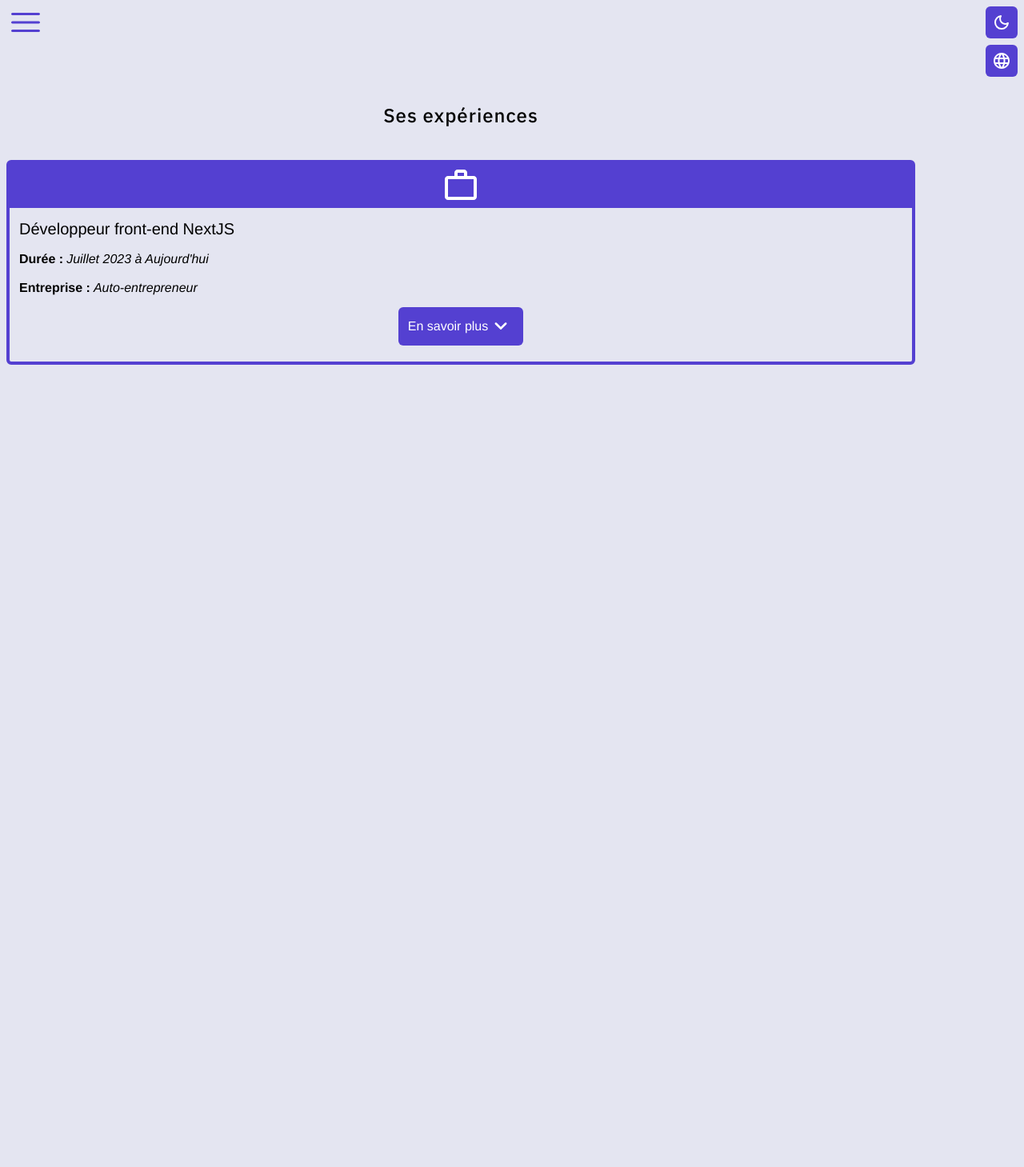
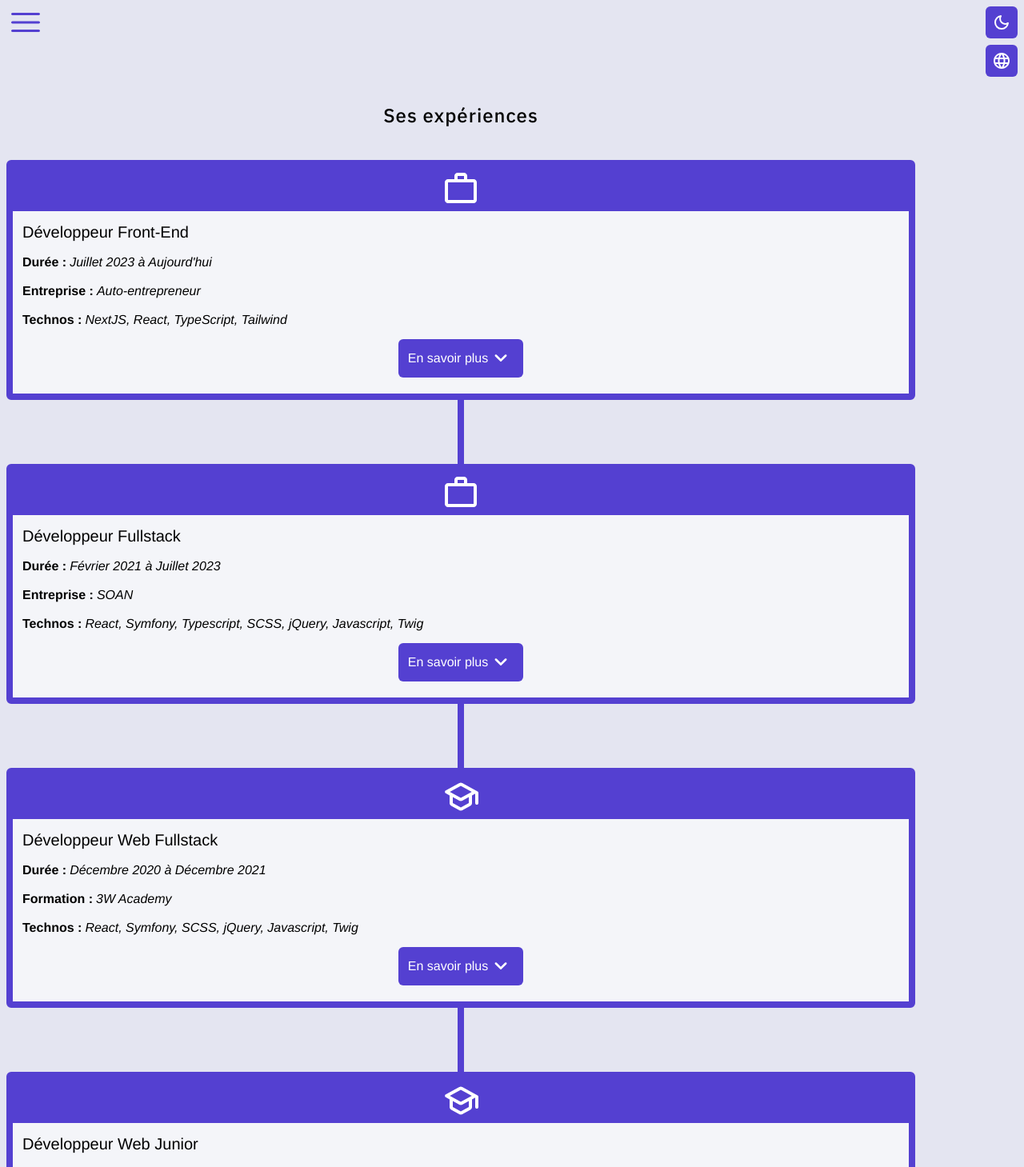
Before and after one commit to robinPoncon/portfolio2024, a Next.js app: page /en/experiences in a window 1280 px wide. Shown: the top 1459 px of the page at 80% size. Before the commit the page ends 800 px from the top, so only its background shows below. Built offline with nearby package versions, Linux system fonts and the light colour scheme.

Commit message:
add content experiences page

```diff
--- a/src/app/[locale]/experiences/page.tsx
+++ b/src/app/[locale]/experiences/page.tsx
@@ -8,12 +8,49 @@ const ExperiencePage = () => {
 			<h1 className="text-2xl text-center titleFont">Ses expériences</h1>
 			{/* Tableau style kanban pour afficher les expériences et formations */}
 			<ExperienceCard
-				title="Développeur front-end NextJS"
+				title="Développeur Front-End"
 				dates="Juillet 2023 à Aujourd'hui"
 				location="Auto-entrepreneur"
-				description="J’ai développé mon auto-entreprise dans le soin énergétique et la musique
-				thérapeutique. Je me suis formé et j’ai créé mon propre site internet avec NextJS
+				type="company"
+				technos="NextJS, React, TypeScript, Tailwind"
+				description="Il a développé son auto-entreprise dans le soin énergétique et la musique
+				thérapeutique. Il s'est formé et a créé son propre site internet avec NextJS
 				pour avoir un rendu moderne, intuitif et performant pour les utilisateurs."
+			/>
+			<p className="h-20 bg-customViolet w-2 mx-auto -my-10" />
+			<ExperienceCard
+				title="Développeur Fullstack"
+				dates="Février 2021 à Juillet 2023"
+				location="SOAN"
+				type="company"
+				technos="React, Symfony, Typescript, SCSS, jQuery, Javascript, Twig"
+				description="Il a commencé en tant alternant développeur front (Twig,
+				JS, jQuery, SCSS) puis il a évolué en CDI en tant que
+				développeur fullstack (React/Typescript et Symfony)."
+			/>
+			<p className="h-20 bg-customViolet w-2 mx-auto -my-10" />
+			<ExperienceCard
+				title="Développeur Web Fullstack"
+				dates="Décembre 2020 à Décembre 2021"
+				location="3W Academy"
+				type="school"
+				technos="React, Symfony, SCSS, jQuery, Javascript, Twig"
+				description="Il a commencé en tant alternant développeur front (Twig,
+				JS, jQuery, SCSS) puis il a évolué en CDI en tant que
+				développeur fullstack (React et Symfony)."
+			/>
+			<p className="h-20 bg-customViolet w-2 mx-auto -my-10" />
+			<ExperienceCard
+				title="Développeur Web Junior"
+				dates="Janvier 2019 à Juillet 2020"
+				location="Openclassrooms"
+				type="school"
+				technos="Symfony, PHP, Twig, JavaScript, jQuery, HTML5, CSS3"
+				description="Il a créé 5 projets de sites internet durant sa formation
+				en ligne. Intégration de maquette, création d'un site
+				wordpress, création d'un site dynamique en JS avec
+				intégration d'API, création d'un blog en PHP et JS, puis
+				une refonte d'un site d'un club de basket en Symfony."
 			/>
 		</section>
 	);
--- a/src/app/_components/ExperienceCard/ExperienceCard.tsx
+++ b/src/app/_components/ExperienceCard/ExperienceCard.tsx
@@ -8,31 +8,47 @@ type ExperienceCardProps = {
 	dates: string;
 	location: string;
 	description: string;
+	technos: string;
+	type: "company" | "school";
 };
 
-const ExperienceCard = ({ title, dates, location, description }: ExperienceCardProps) => {
+const ExperienceCard = ({
+	title,
+	dates,
+	location,
+	description,
+	technos,
+	type
+}: ExperienceCardProps) => {
 	const [descriptionDisplayed, setDescriptionDisplayed] = useState(false);
 
 	return (
-		<article className="border-4 rounded-md border-customViolet flex flex-col gap-3">
+		<article className="border-8 rounded-md border-customViolet flex flex-col gap-3 bg-lighterBg dark:bg-greyBg">
 			<p className="bg-customViolet py-1">
 				<Image
 					className="mx-auto"
-					alt="workcase icon"
-					src="/icons/work_icon.svg"
+					alt={type === "company" ? "workcase icon" : "certification icon"}
+					src={type === "company" ? "/icons/work_icon.svg" : "/icons/school_icon.svg"}
 					height={48}
 					width={48}
 				/>
 			</p>
 			<h2 className="text-xl px-3">{title}</h2>
-			<div className="flex gap-1 px-3">
-				<p className="font-semibold">Durée :</p>
-				<p className="italic">{dates}</p>
-			</div>
-			<div className="flex gap-1 px-3">
-				<p className="font-bold">Entreprise :</p>
-				<p className="italic">{location}</p>
-			</div>
+			<p className="px-3">
+				<span className="font-semibold">Durée :</span>
+				<span className="italic ml-1">{dates}</span>
+			</p>
+			<p className="px-3">
+				<span className="font-bold">
+					{type === "company" ? "Entreprise" : "Formation"} :
+				</span>
+				<span className="italic ml-1">{location}</span>
+			</p>
+			<p className="px-3">
+				<span className="font-bold">Technos :</span>
+				<span className="italic ml-1">{technos}</span>
+			</p>
+			{descriptionDisplayed && <p className="italic px-3 text-justify">{description}</p>}
 			<div className="mb-5">
 				<button
 					className="flex w-fit mx-auto bg-customViolet rounded-md text-white px-3 py-2"
@@ -50,7 +66,6 @@ const ExperienceCard = ({ title, dates, location, description }: ExperienceCardP
 						width={32}
 					/>
 				</button>
-				{descriptionDisplayed && <p className="italic mt-3 px-3 text-justify">{description}</p>}
 			</div>
 		</article>
 	);
```
Also changed, not shown: public/icons/school_icon.svg (added).
